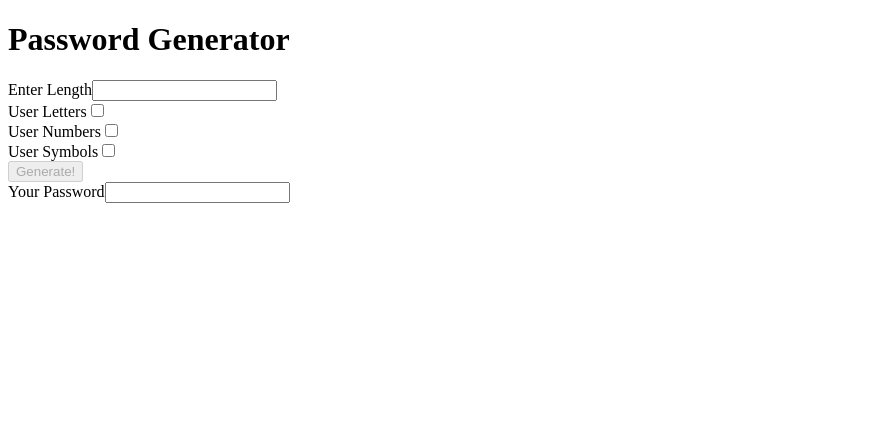
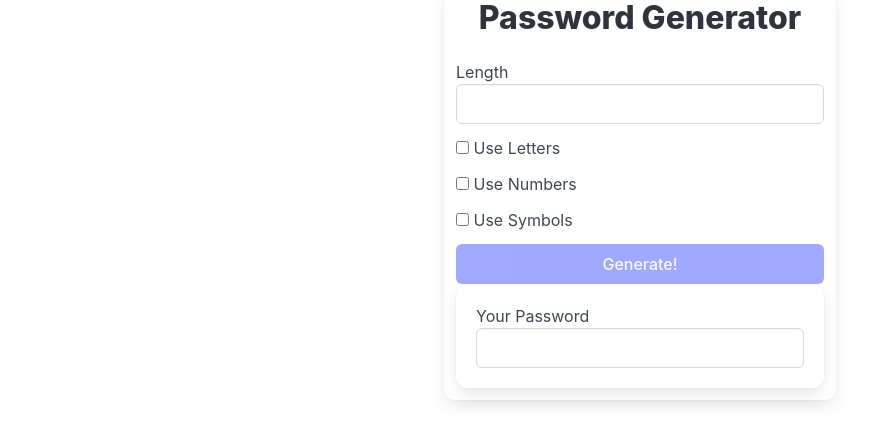
Before and after one commit to kagboton/pwdgenerator, an Angular app: page / in a window 1280 px wide. Shown: the top 446 px of the page, without its empty margins (0-892 px from the left). Built offline with nearby package versions, Linux system fonts and the light colour scheme.

Commit message:
added bulma css

```diff
--- a/package.json
+++ b/package.json
@@ -18,6 +18,7 @@
     "@angular/platform-browser": "^17.3.0",
     "@angular/platform-browser-dynamic": "^17.3.0",
     "@angular/router": "^17.3.0",
+    "bulma": "^1.0.1",
     "rxjs": "~7.8.0",
     "tslib": "^2.3.0",
     "zone.js": "~0.14.3"
--- a/src/app/app.component.html
+++ b/src/app/app.component.html
@@ -1,31 +1,50 @@
-<h1>Password Generator</h1>
+<div class="container">
+  <div class="columns is-centered">
+    <div class="box column is-one-third">
+      <h1 class="title has-text-centered">Password Generator</h1>
 
-<div>
-  <label>Enter Length</label>
-  <input (input)="onChangeLength($event)" />
+      <div class="field">
+        <label>Length</label>
+        <input class="input" (input)="onChangeLength($event)" />
       </div>
 
-<div>
-  <label>User Letters</label>
-  <input type="checkbox" (change)="onChangeUseLetters()"/>
+      <div class="field">
+        <div class="control">
+          <label class="checkbox">
+            <input (change)="onChangeUseLetters()" type="checkbox" />
+            Use Letters
+          </label>
+        </div>
       </div>
 
-<div>
-  <label for="">User Numbers</label>
-  <input type="checkbox" (change)="onChangeNumbers()"/>
+      <div class="field">
+        <div class="control">
+          <label class="checkbox">
+            <input (change)="onChangeUseNumbers()" type="checkbox" />
+            Use Numbers
+          </label>
+        </div>
       </div>
 
-<div>
-  <label for="">User Symbols</label>
-  <input type="checkbox" (change)="onChangeSymbols()"/>
+      <div class="field">
+        <div class="control">
+          <label class="checkbox">
+            <input (change)="onChangeUseSymbols()" type="checkbox" />
+            Use Symbols
+          </label>
+        </div>
       </div>
 
-<div>
-  <button [disabled]="!(length && (includeLetters || includeNumbers || includeSymbols))"
-    (click)="onButtonClick()">Generate!</button>
+      <button [disabled]="
+          !(length && (includeLetters || includeSymbols || includeNumbers))
+        " (click)="onButtonClick()" class="button is-link is-fullwidth">
+        Generate!
+      </button>
+
+      <div class="box">
+        <label>Your Password</label>
+        <input class="input" [value]="password" />
       </div>
-
-<div>
-  <label>Your Password</label>
-  <input [value]="password" />
     </div>
+  </div>
+</div>
--- a/src/app/app.component.ts
+++ b/src/app/app.component.ts
@@ -50,11 +50,11 @@
     this.includeLetters = !this.includeLetters;
   }
 
-  onChangeNumbers() {
+  onChangeUseNumbers() {
     this.includeNumbers = !this.includeNumbers;
   }
 
-  onChangeSymbols() {
+  onChangeUseSymbols() {
     this.includeSymbols = !this.includeSymbols;
   }
 }
--- a/src/styles.css
+++ b/src/styles.css
@@ -1 +1,2 @@
 /* You can add global styles to this file, and also import other style files */
+@import 'bulma/css/bulma.css';
```
Also changed, not shown: 1 other file (tests, documents, lock files or other folders). Lines whose indentation alone changed are shown as unchanged.
